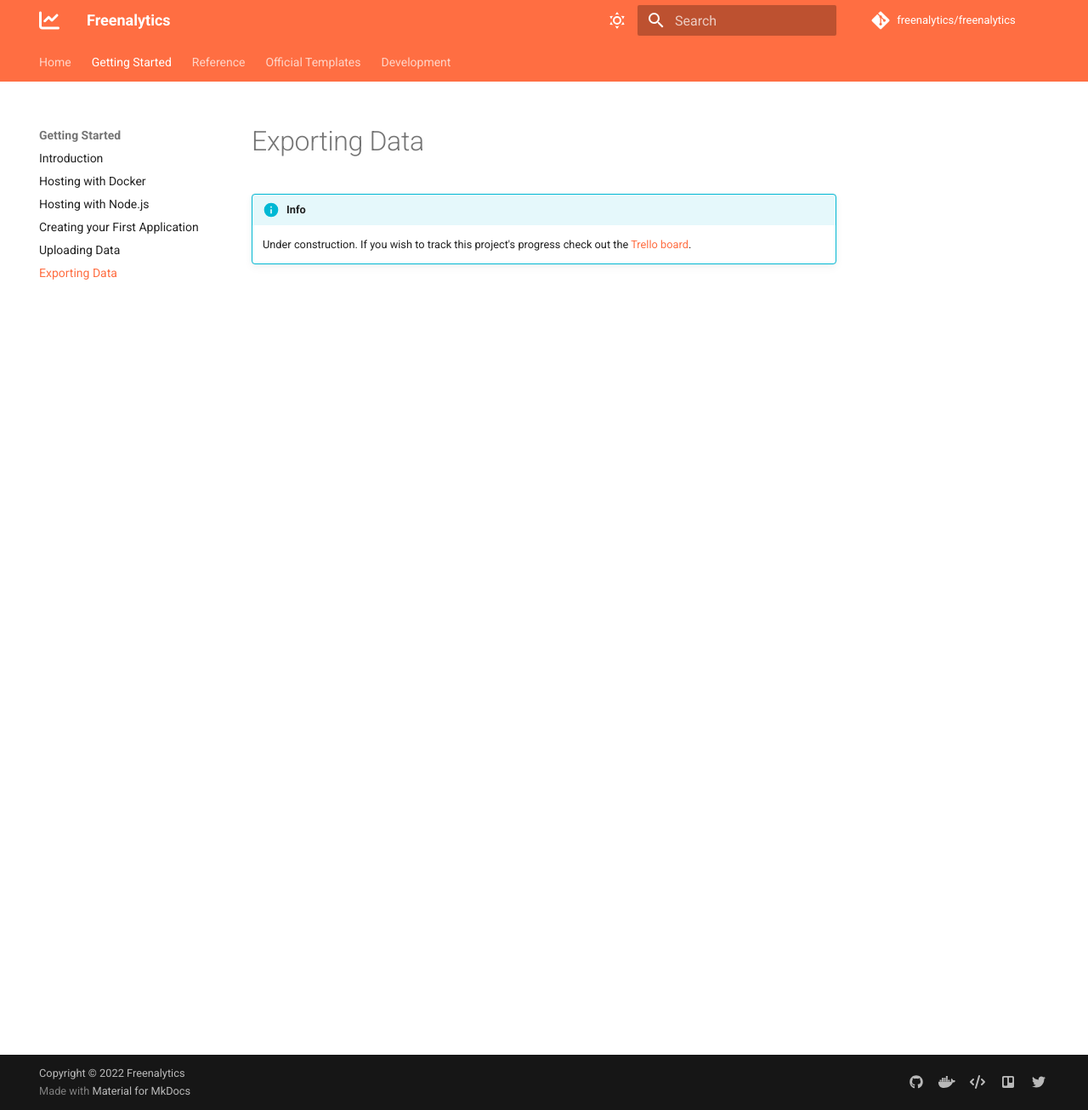
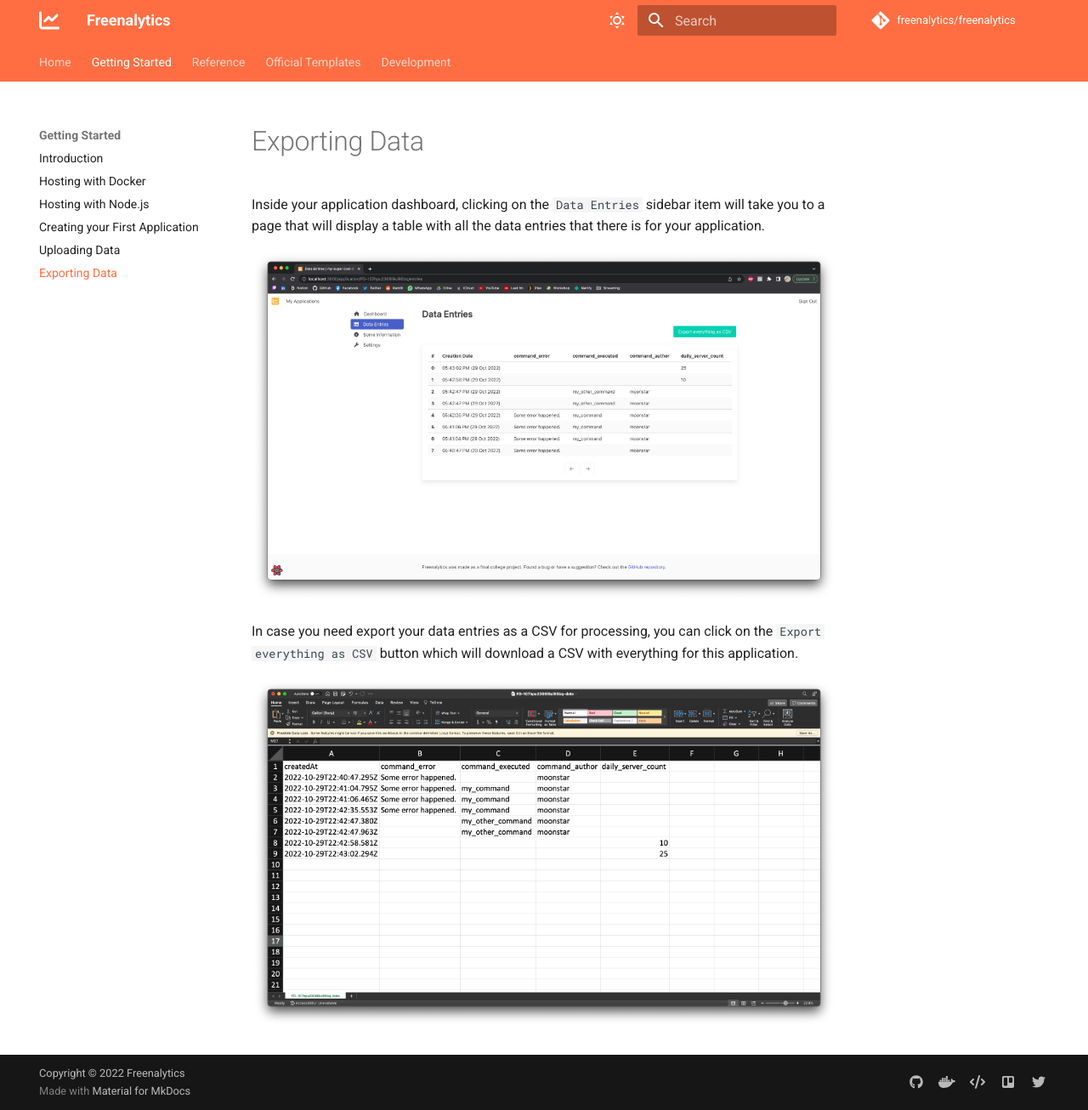
Before and after one commit to freenalytics/documentation, an MkDocs documentation site: the page built from docs/getting-started/exporting-data.md, in a window 1280 px wide and 1306 px high. Shown: the whole window at 85% size. Built offline with MkDocs 1.6.1 and Material for MkDocs 9.7.7, drawn with Linux system fonts in a browser that asks for light colours; comment, search, counter and statistics services are not loaded.

Commit message:
Created exporting data page.

```diff
--- a/docs/getting-started/exporting-data.md
+++ b/docs/getting-started/exporting-data.md
@@ -1,2 +1,11 @@
-!!! info
-    Under construction. If you wish to track this project's progress check out the [Trello board](https://trello.com/b/oDg8aD7n).
+# Exporting Data
+
+Inside your application dashboard, clicking on the `Data Entries` sidebar item will take you to a page that will display
+a table with all the data entries that there is for your application.
+
+![data-entries](../assets/getting-started/exporting-data/data-entries.png)
+
+In case you need export your data entries as a CSV for processing, you can click on the `Export everything as CSV` button
+which will download a CSV with everything for this application.
+
+![csv-export](../assets/getting-started/exporting-data/csv-export.png)
```
